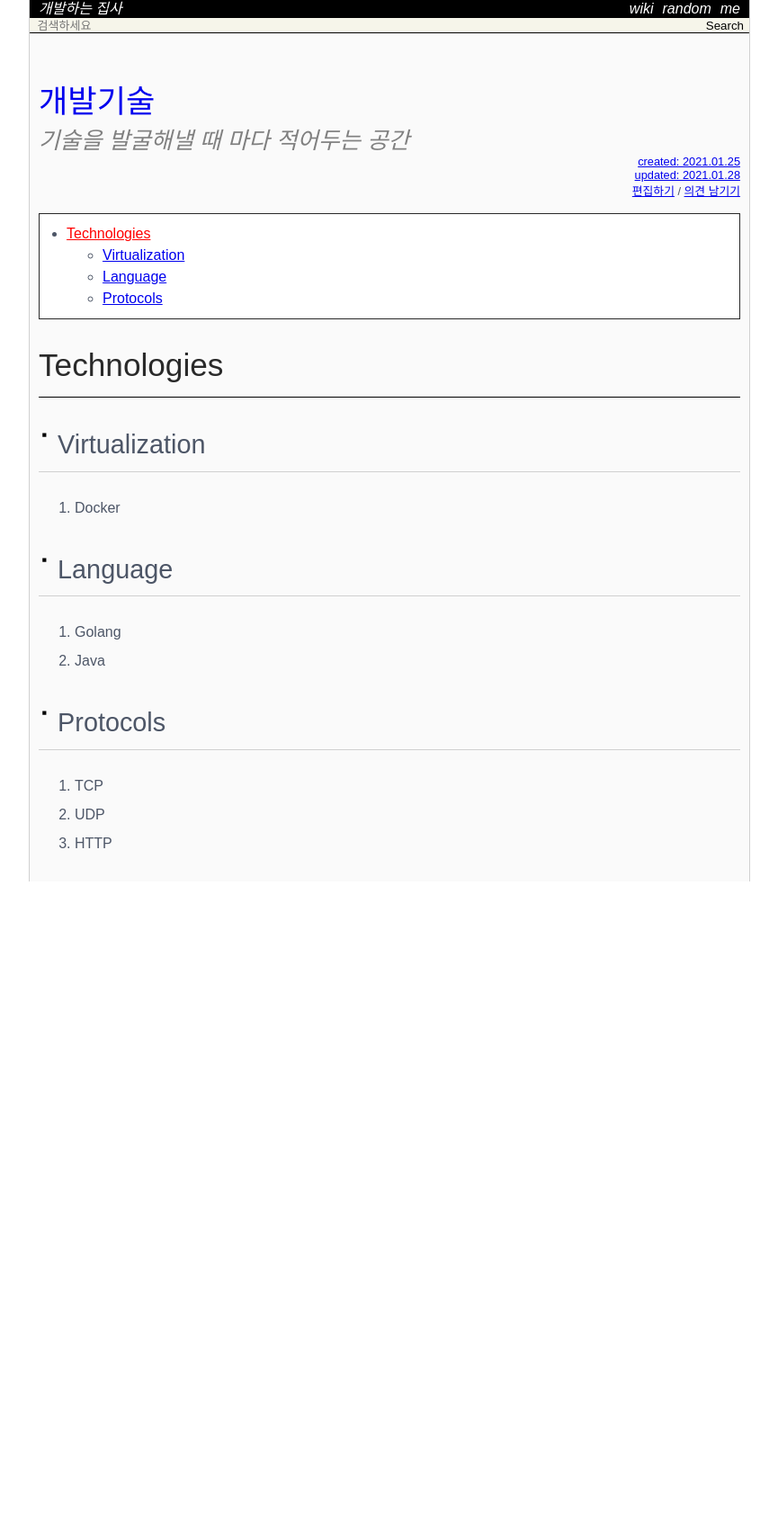
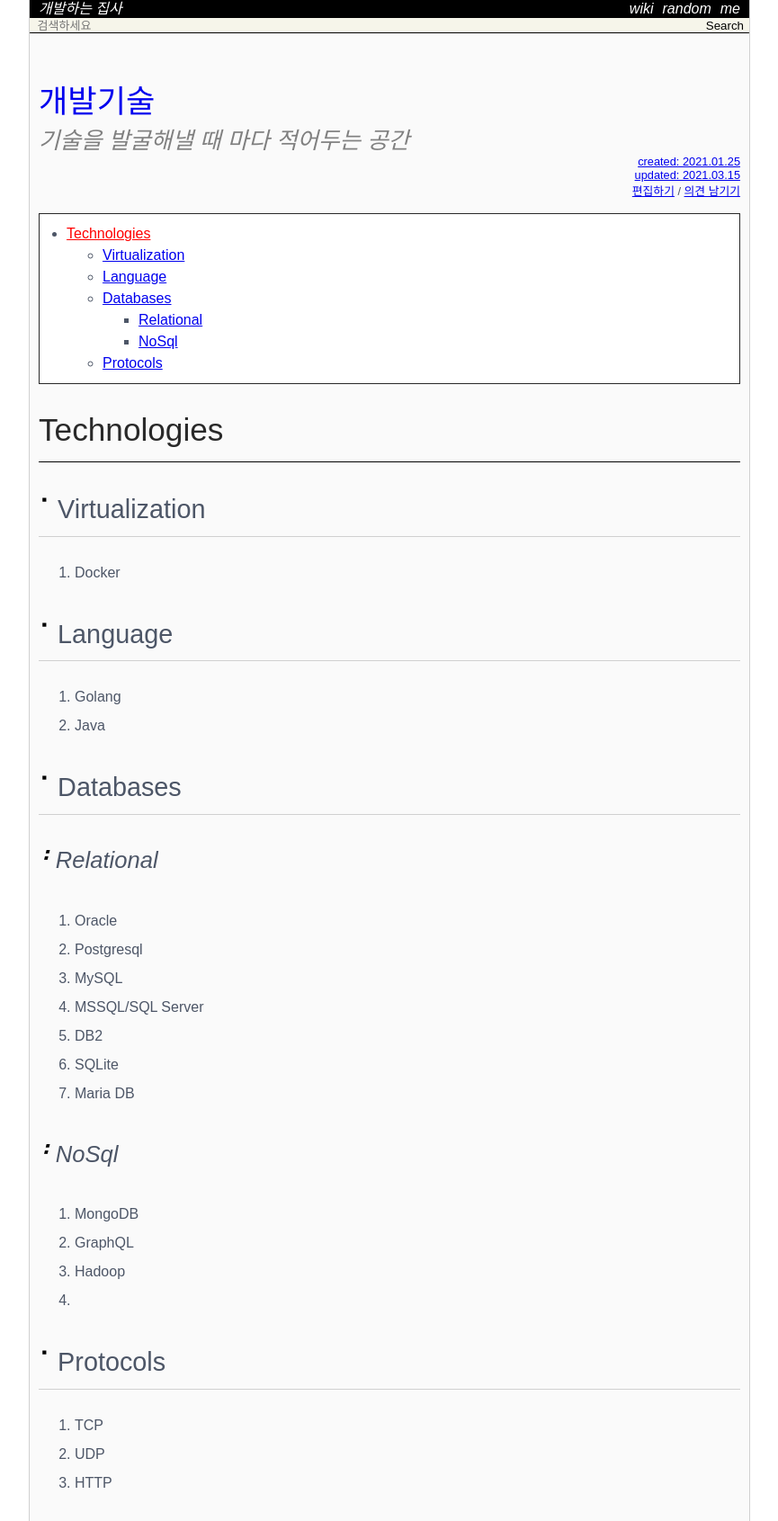
Before and after one commit to Achelous1/achelous1.github.io, a Jekyll site: the page built from _wiki/tech.md, in a window 1280 px wide. Shown: the whole page at 90% size, without its empty margins (207-1072 px from the left). Built offline with Jekyll 4.4.1, drawn with Linux system fonts in a browser that asks for light colours; nearby versions of some CDN libraries; some web fonts are replaced; comment, search, counter and statistics services are not loaded; before the commit the page ends 980 px from its top, so only the background shows below that.

Commit message:
MODIFY wiki post Added more elements to Techs

```diff
--- a/_wiki/tech.md
+++ b/_wiki/tech.md
@@ -3,7 +3,7 @@ layout  : wiki
 title   : 개발기술
 summary : 기술을 발굴해낼 때 마다 적어두는 공간
 date    : 2021-01-25 10:34:24 +0900
-updated : 2021-01-28 09:32:41 +0900
+updated : 2021-03-15 16:30:29 +0900
 tag     :
 toc     : true
 public  : true
@@ -21,6 +21,22 @@ latex   : false
 1. Golang
 2. Java
 
+## Databases
+### Relational
+1. Oracle
+2. Postgresql
+3. MySQL
+4. MSSQL/SQL Server
+5. DB2
+6. SQLite
+7. Maria DB
+
+### NoSql
+1. MongoDB
+2. GraphQL
+3. Hadoop
+4.
+
 ## Protocols
 1. TCP
 2. UDP
```
